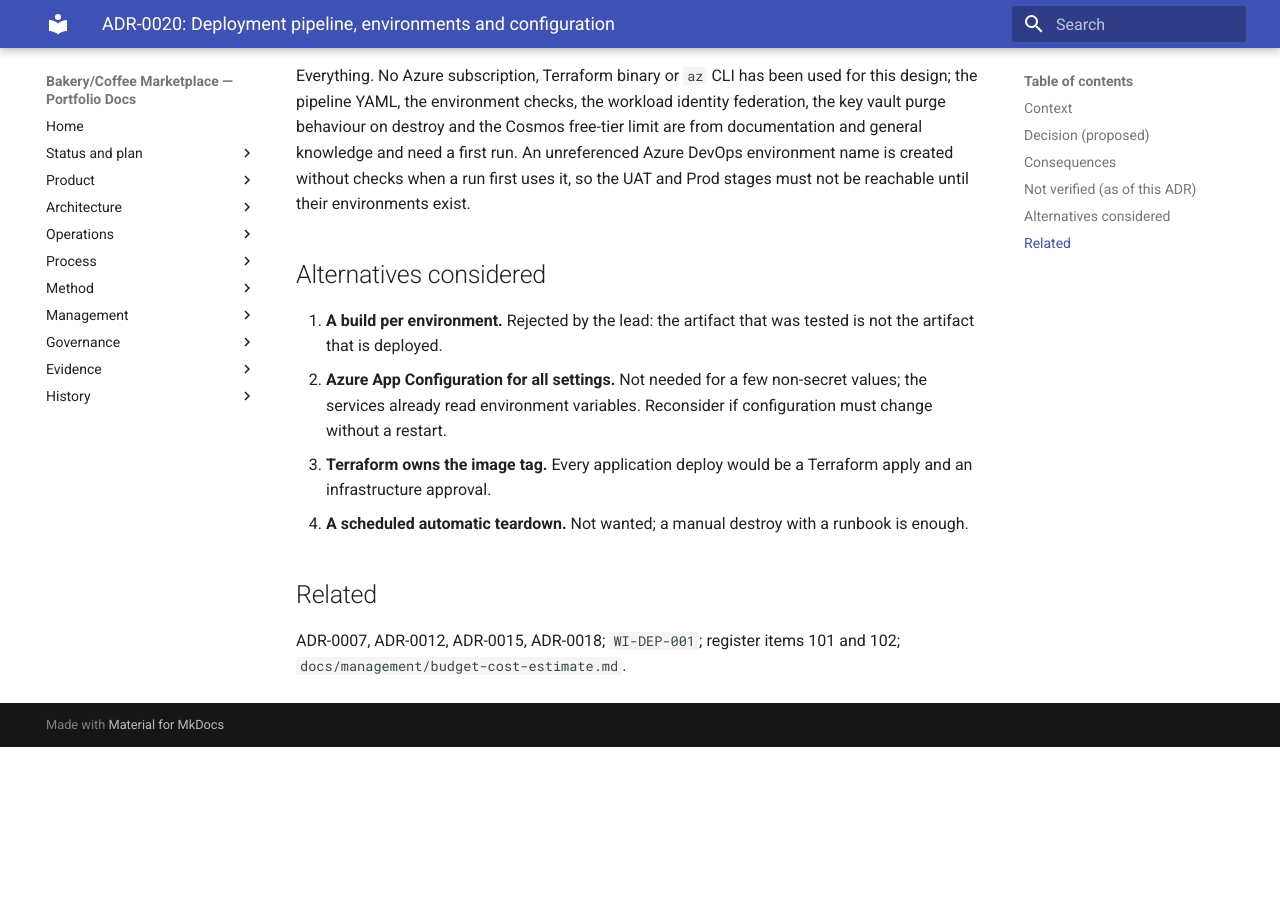
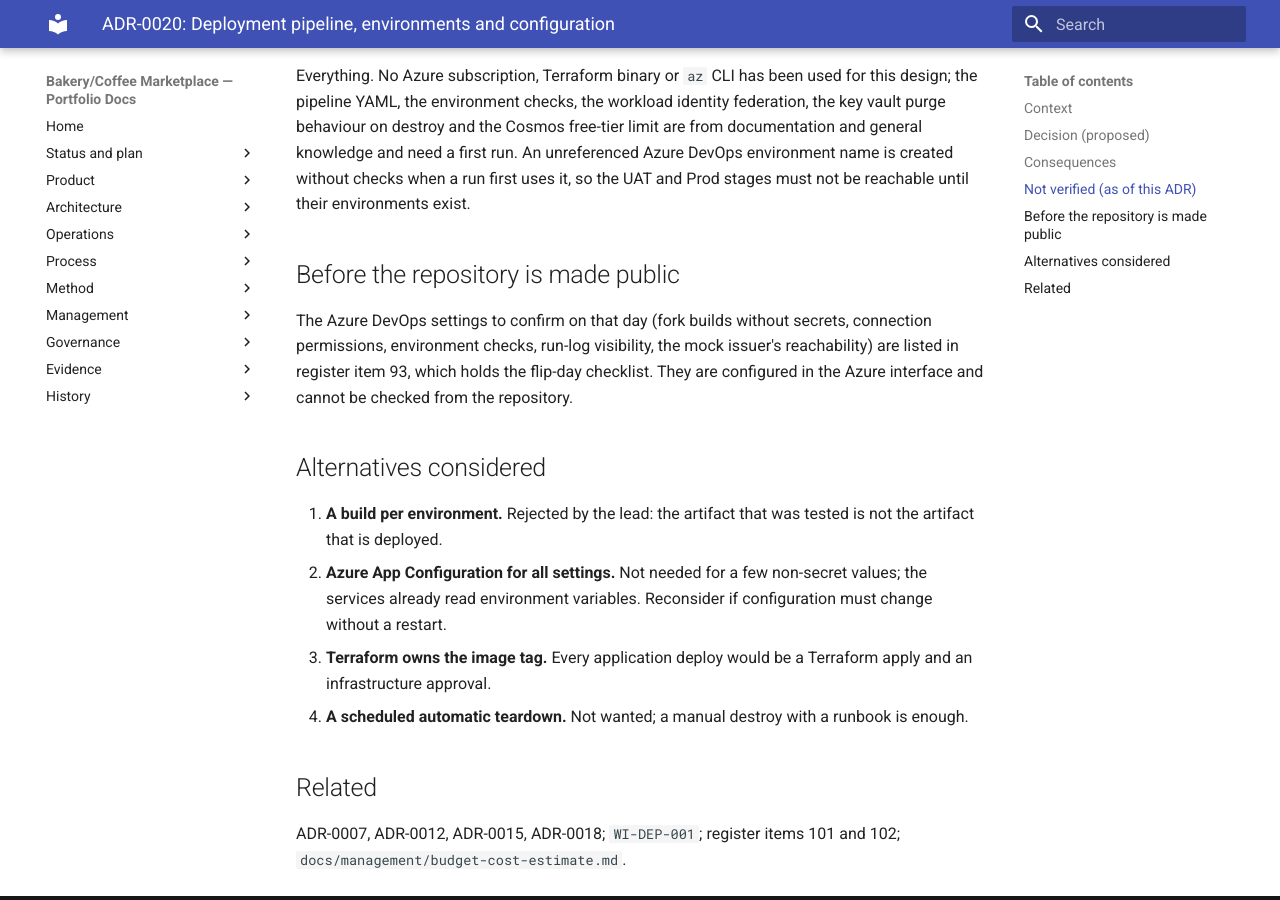
Before and after one commit to benjamin-hedrick/bakery-marketplace, an MkDocs documentation site: the page built from docs/architecture/adr/0020-deployment-pipeline-and-environments.md, in a window 1280 px wide and 900 px high, scrolled down 2763 px. Built offline with MkDocs 1.6.1 and Material for MkDocs 9.7.7, drawn with Linux system fonts in a browser that asks for light colours; before the commit the page ends 3510 px from its top, so only the background shows below that.

Commit message:
Flip-day checklist: Azure DevOps settings to confirm when the repository goes public (register item 93, ADR-0020)
Co-Authored-By: Claude Sonnet 5.5 <noreply@anthropic.com>

```diff
--- a/docs/architecture/adr/0020-deployment-pipeline-and-environments.md
+++ b/docs/architecture/adr/0020-deployment-pipeline-and-environments.md
@@ -39,6 +39,10 @@ What was established while designing it (2026-10-31):
 
 Everything. No Azure subscription, Terraform binary or `az` CLI has been used for this design; the pipeline YAML, the environment checks, the workload identity federation, the key vault purge behaviour on destroy and the Cosmos free-tier limit are from documentation and general knowledge and need a first run. An unreferenced Azure DevOps environment name is created without checks when a run first uses it, so the UAT and Prod stages must not be reachable until their environments exist.
 
+## Before the repository is made public
+
+The Azure DevOps settings to confirm on that day (fork builds without secrets, connection permissions, environment checks, run-log visibility, the mock issuer's reachability) are listed in register item 93, which holds the flip-day checklist. They are configured in the Azure interface and cannot be checked from the repository.
+
 ## Alternatives considered
 
 1. **A build per environment.** Rejected by the lead: the artifact that was tested is not the artifact that is deployed.
```
Also changed, not shown: docs/governance/open-items-register.md (+1 -1 lines).
